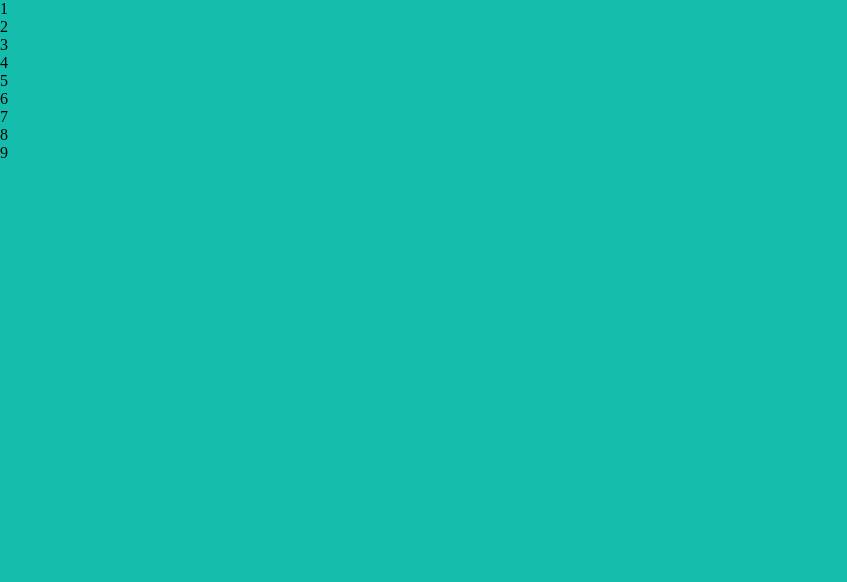
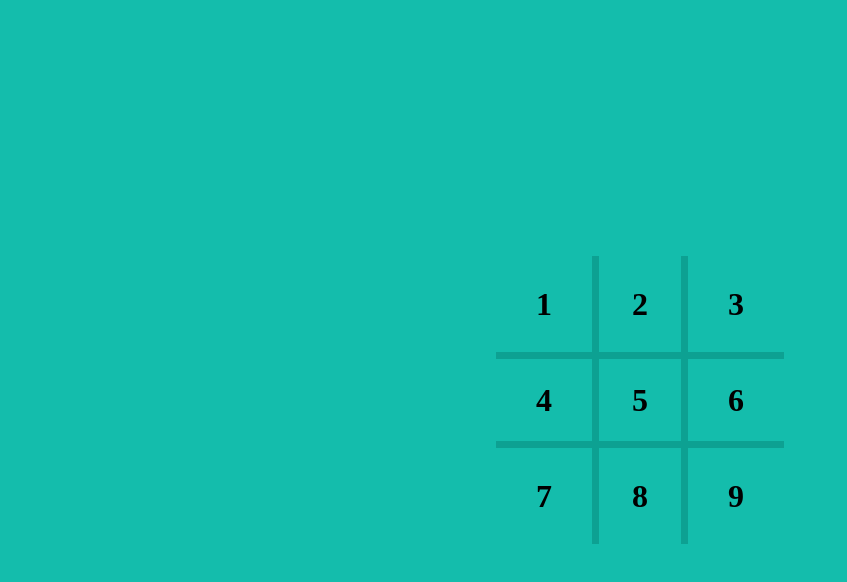
Before and after one commit to fanuelH/top-tic-tac-toe, a plain HTML site: page index.html in a window 1280 px wide. Shown: the whole page, without its empty margins (0-847 px from the left). Drawn offline with Linux system fonts and the light colour scheme.

Commit message:
style(app): add design game board

```diff
--- a/assets/css/style.css
+++ b/assets/css/style.css
@@ -7,5 +7,47 @@
 }
 
 body {
-  background-color: #14bdac;
+  height: 100vh;
+  margin: auto;
+  background-color: rgb(20, 189, 172);
+  display: flex;
+  flex-direction: column;
+  align-items: center;
+  justify-content: center;
 }
+
+.top-wrapper,
+.middle-wrapper,
+.bottom-wrapper {
+  display: flex;
+}
+.box {
+  width: 3em;
+  height: 3em;
+  display: flex;
+  justify-content: center;
+  align-items: center;
+  font-weight: bold;
+  font-size: 2em;
+  cursor: pointer;
+}
+
+.box5 {
+  border: 0.22em solid #0da192;
+}
+
+.box4,
+.box6 {
+  border-bottom: 0.22em solid #0da192;
+  border-top: 0.22em solid #0da192;
+}
+
+.box2,
+.box8 {
+  border-left: 0.22em solid #0da192;
+  border-right: 0.22em solid #0da192;
+}
+
+.box:hover {
+  background-color: rgba(207, 250, 246, 0.2);
+}
```
